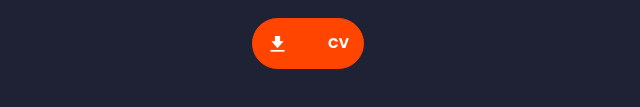
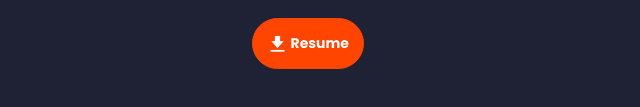
Before and after one commit to Dhaboav/dhaboav.github.io, a plain HTML site: page index.html in a window 1280 px wide. Shown: the part 671-778 px from the top of the page, 388-1028 px from the left. Drawn offline with nearby package versions, Linux system fonts and the light colour scheme.

Commit message:
fix resume issue

```diff
--- a/index.html
+++ b/index.html
@@ -63,7 +63,7 @@
                 </p>
                 <div id="resume-btn">
                     <i class='bx bxs-download'></i>
-                    <a href="other/cv.pdf" download="CV">CV</a>
+                    <a href="other/resume.pdf" download="Resume">Resume</a>
                 </div>
             </div>
         </div>
```
